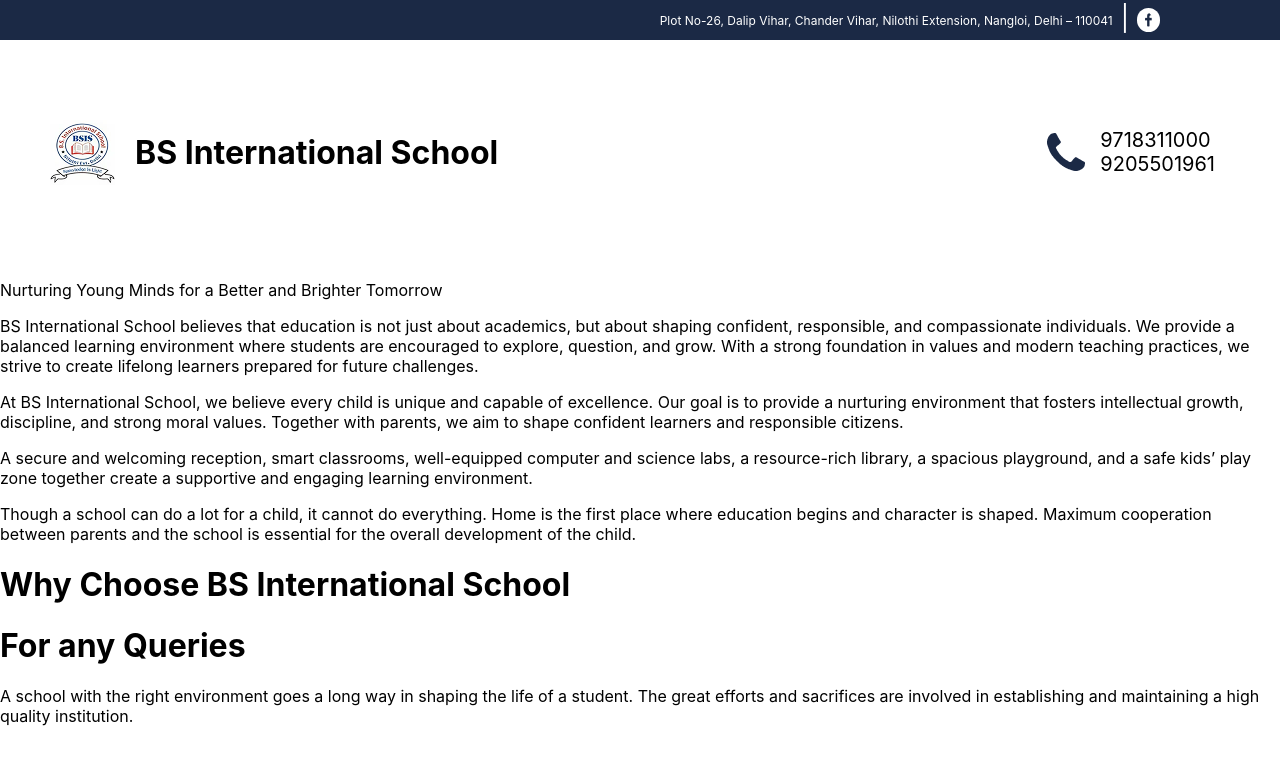
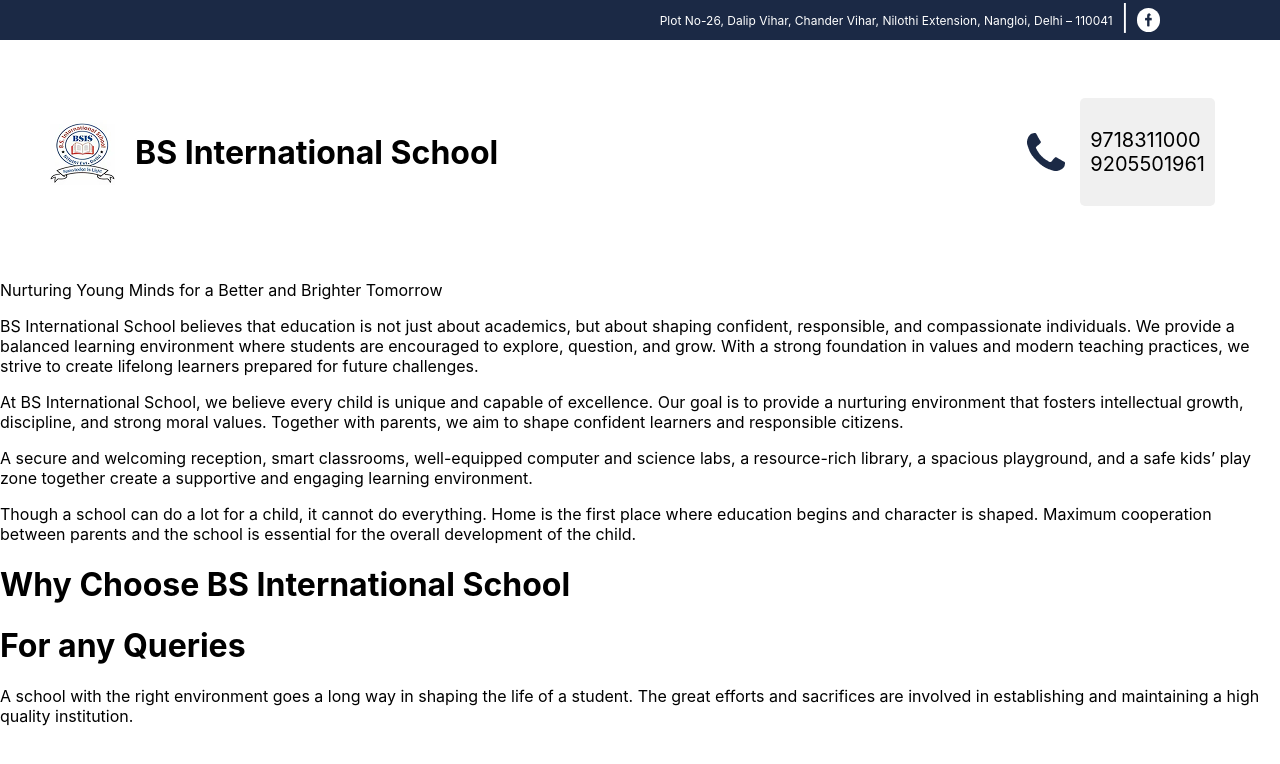
Before and after one commit to souravsharma-dev/react-School-Website, a React (Create React App) app: page / in a window 1280 px wide. Shown: the top 764 px of the page. Built offline with nearby package versions, Linux system fonts and the light colour scheme.

Commit message:
changes in Navbar

```diff
--- a/src/Components/HomePage/Navbar.jsx
+++ b/src/Components/HomePage/Navbar.jsx
@@ -31,6 +31,9 @@
                 display: 'flex',
                 flexDirection: 'column',
                 fontSize: '20px',
+                backgroundColor: '#f0f0f0',
+                padding: '10px',
+                borderRadius: '5px',
             }}>
                 <p>9718311000 <br />9205501961</p>
             </div>
```
